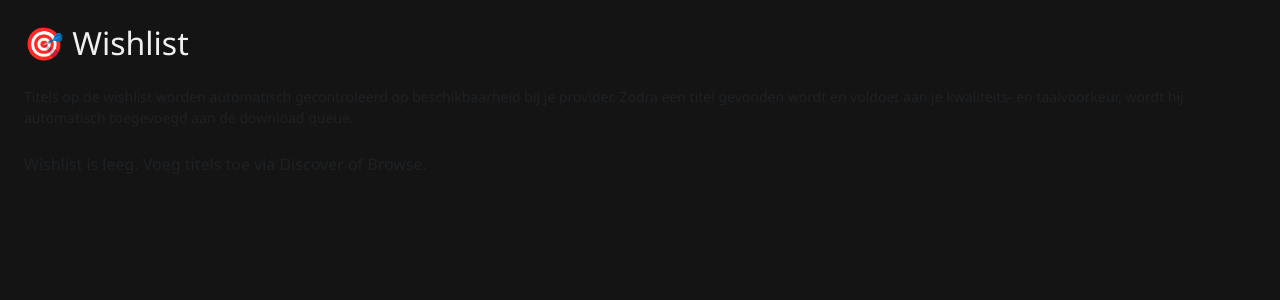
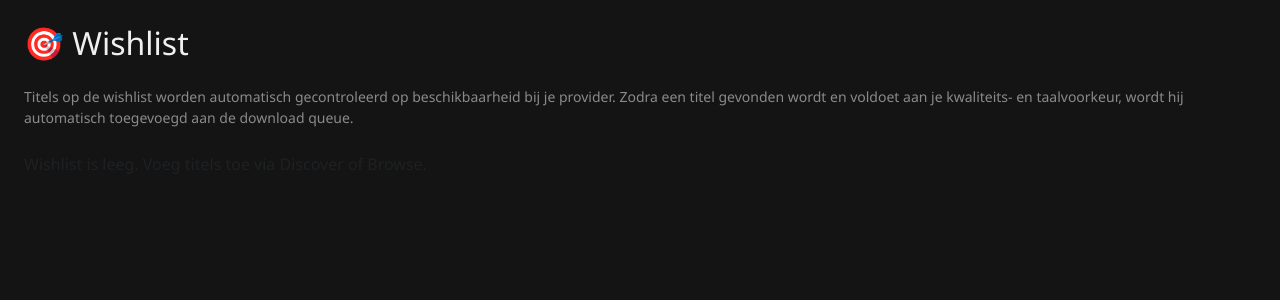
Before and after one commit to WireshJ/MediaManager, a Flask app: page /wishlist in a window 1280 px wide. Shown: the part 61-361 px from the top of the page. Run offline with Flask 3, Linux system fonts and the light colour scheme; data that the repository does not hold is empty; some libraries are stand-ins or nearby versions.

Commit message:
fix: Wishlist tekst leesbaar en nav positie naast Discover
Co-Authored-By: Claude Sonnet 4.6 <noreply@anthropic.com>

```diff
--- a/templates/base.html
+++ b/templates/base.html
@@ -32,6 +32,14 @@
             🔥 Discover
           </a>
         </li>
+        {% if wishlist_enabled %}
+        <li class="nav-item">
+          <a class="nav-link {% if request.endpoint == 'wishlist_page' %}active{% endif %}"
+             href="{{ url_for('wishlist_page') }}">
+            🎯 Wishlist
+          </a>
+        </li>
+        {% endif %}
         <li class="nav-item">
           <a class="nav-link {% if request.endpoint == 'library' %}active{% endif %}"
              href="{{ url_for('library') }}">
@@ -45,14 +53,6 @@
             <span id="nav-queue-badge" class="badge bg-warning text-dark ms-1" style="display:none"></span>
           </a>
         </li>
-        {% if wishlist_enabled %}
-        <li class="nav-item">
-          <a class="nav-link {% if request.endpoint == 'wishlist_page' %}active{% endif %}"
-             href="{{ url_for('wishlist_page') }}">
-            🎯 Wishlist
-          </a>
-        </li>
-        {% endif %}
       </ul>
       <ul class="navbar-nav ms-auto align-items-center gap-2">
         <li class="nav-item">
--- a/templates/wishlist.html
+++ b/templates/wishlist.html
@@ -7,7 +7,7 @@
   <span id="wl-badge" class="badge bg-secondary" style="display:none"></span>
 </div>
 
-<p class="text-muted small mb-4">
+<p class="text-white-50 small mb-4">
   Titels op de wishlist worden automatisch gecontroleerd op beschikbaarheid bij je provider.
   Zodra een titel gevonden wordt en voldoet aan je kwaliteits- en taalvoorkeur, wordt hij automatisch toegevoegd aan de download queue.
 </p>
```
